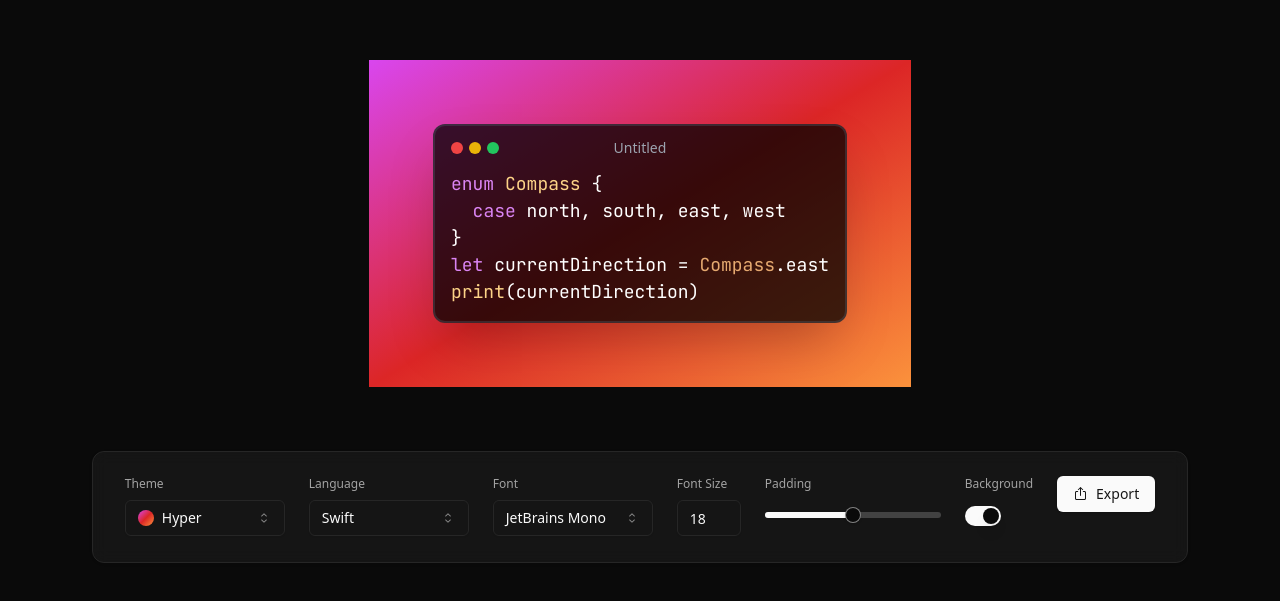
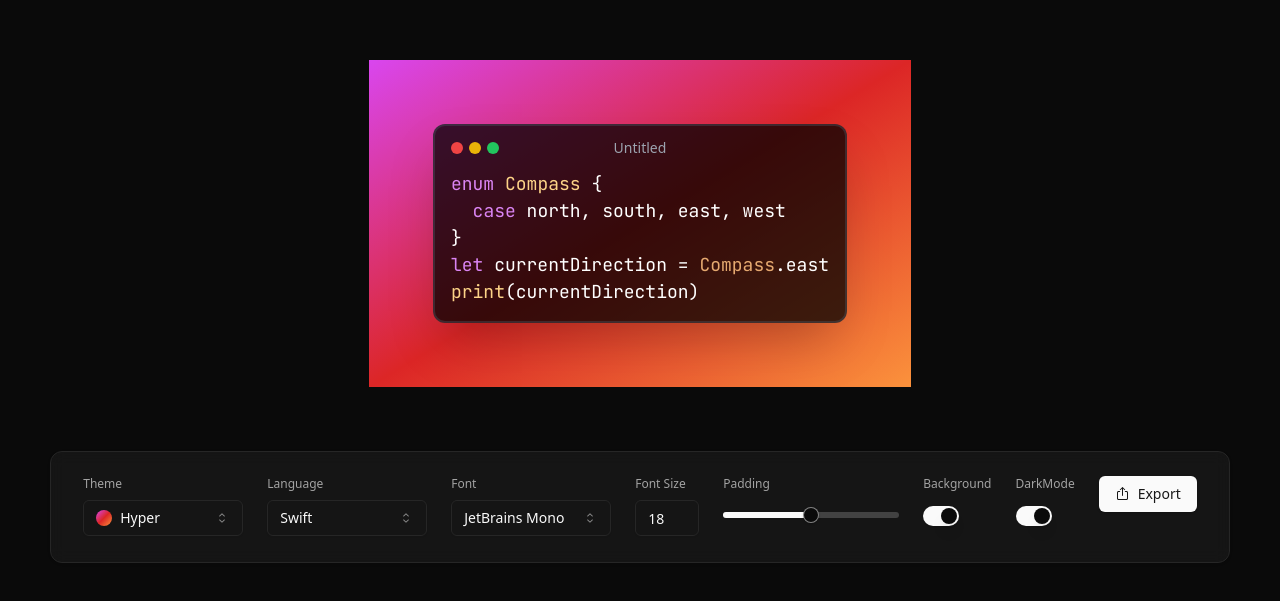
Before and after one commit to Anchit1909/code-screenshot, a Next.js app: page / in a window 1280 px wide. Shown: the part 173-774 px from the top of the page. Built offline with nearby package versions, Linux system fonts and the light colour scheme.

Commit message:
Implemented Dark Mode switch feature

```diff
--- /dev/null
+++ b/src/components/controls/DarkModeSwitch.jsx
@@ -0,0 +1,21 @@
+import useStore from "@/store/store";
+import { Switch } from "../ui/switch";
+
+function DarkModeSwitch() {
+  const darkMode = useStore((state) => state.darkMode);
+
+  return (
+    <div>
+      <label className="block mb-2 text-xs font-medium text-neutral-400">
+        DarkMode
+      </label>
+      <Switch
+        checked={darkMode}
+        onCheckedChange={(checked) => useStore.setState({ darkMode: checked })}
+        className="my-1.5"
+      />
+    </div>
+  );
+}
+
+export default DarkModeSwitch;
--- a/src/pages/index.js
+++ b/src/pages/index.js
@@ -1,5 +1,6 @@
 import CodeEditor from "@/components/CodeEditor";
 import BackgroundSwitch from "@/components/controls/BackgroundSwitch";
+import DarkModeSwitch from "@/components/controls/DarkModeSwitch";
 import ExportOptions from "@/components/controls/ExportOptions";
 import FontSelect from "@/components/controls/FontSelect";
 import FontSizeInput from "@/components/controls/FontSizeInput";
@@ -68,6 +69,7 @@ export default function Home() {
           <FontSizeInput />
           <PaddingSlider />
           <BackgroundSwitch />
+          <DarkModeSwitch />
           <ExportOptions targetRef={editorRef} />
         </CardContent>
       </Card>
```
